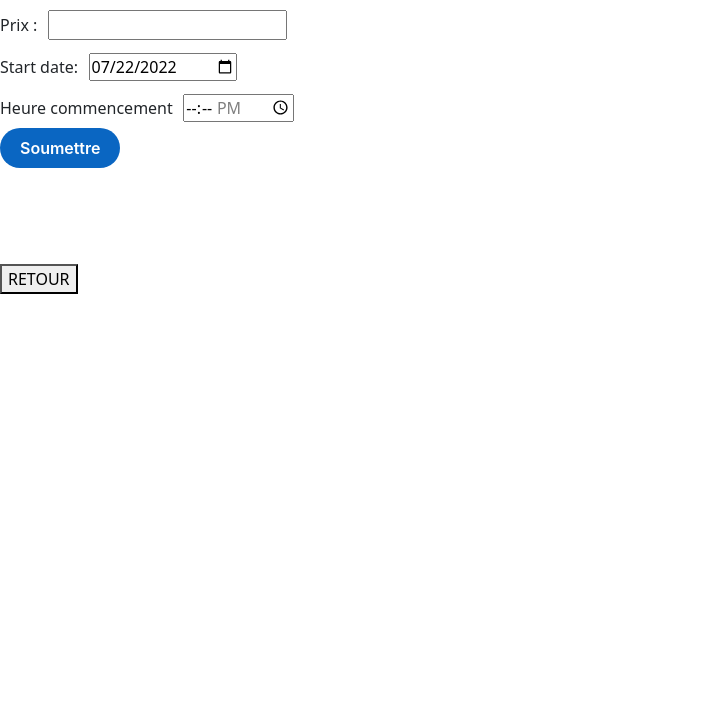
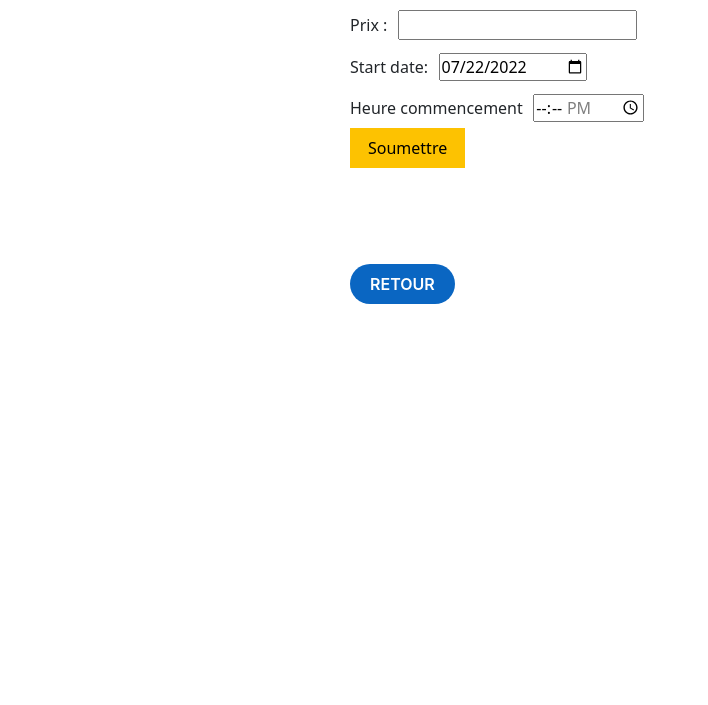
Before and after one commit to Recruiter2/starAc, an Electron app: page views/admin/CreeEvenement.html in a window 1200 px wide. Shown: the part 95-800 px from the top of the page, without its empty margins (0-708 px from the left). Drawn offline with nearby package versions, Linux system fonts and the light colour scheme; no server answers; files whose address does not match are found by name.

Commit message:
Creation evenement Css dans admin première version

```diff
--- a/views/admin/CreeEvenement.html
+++ b/views/admin/CreeEvenement.html
@@ -36,7 +36,7 @@
        min="18:00" max="23:00" required>
     </div>
     <div>
-        <button class="button txtcolor" onClick="creerEve(nom.value,dateEve.value,prix.value,temps.value);"/>
+        <button class="button2 txtcolor" onClick="creerEve(nom.value,dateEve.value,prix.value,temps.value);"/>
         Soumettre
         </button>
     </div>
@@ -44,7 +44,7 @@
     <br/>
     <br/>
     <br/>
-        <button onClick="window.location.assign('admin.html');"/>
+        <button class="button" onClick="window.location.assign('admin.html');"/>
         RETOUR
         </button>
 
--- a/views/admin/styles.css
+++ b/views/admin/styles.css
@@ -56,6 +56,28 @@ table.TableCSS thead th:first-child {
   margin-left:45%;
 }
 
+.section {
+  margin-left: 100px;
+  margin-right: 100px;
+}
+
+section {
+  max-height: 80%;
+  margin-bottom: 100px;
+}
+
+form {
+  padding-left: 100px;
+  margin-left: 500;
+  margin: 0 auto;
+  width: 700px;
+}
+
+.button2 {
+  background-color: rgb(253, 194, 1);
+  padding: 8px 18px;
+  border: none;
+}
 
 
 .button{
```
